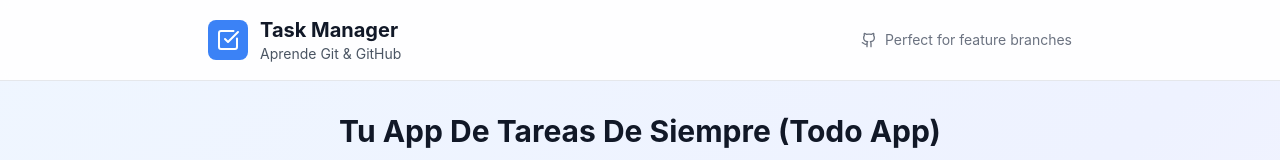
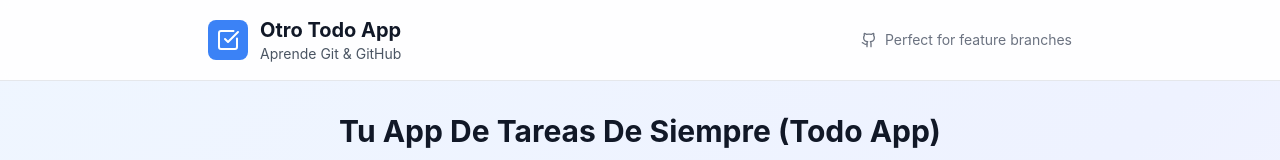
Before and after one commit to lonelypadfoot/otro-todo-app, a React (Vite) app: page / in a window 1280 px wide. Shown: the top 160 px of the page. Built offline with nearby package versions, Linux system fonts and the light colour scheme.

Commit message:
feat: update title

```diff
--- a/src/App.tsx
+++ b/src/App.tsx
@@ -21,7 +21,7 @@
                 </div>
                 <div>
                   <h1 className="text-xl font-bold text-gray-900">
-                    Task Manager
+                    Otro Todo App
                   </h1>
                   <p className="text-sm text-gray-600">
                     Aprende Git & GitHub
```
